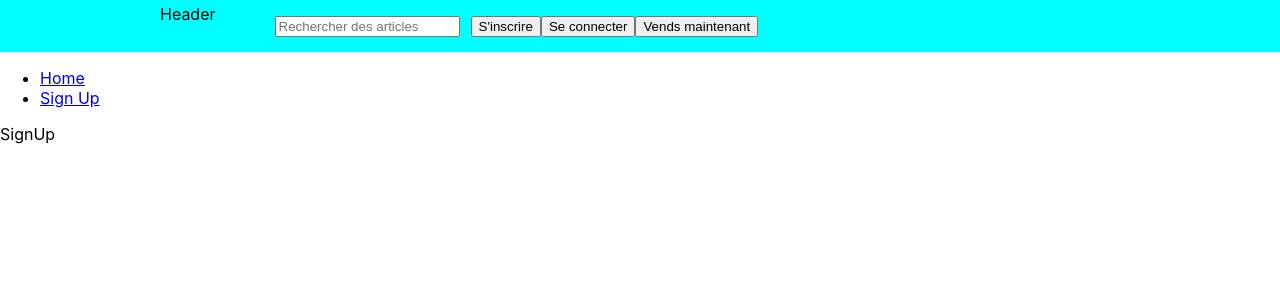
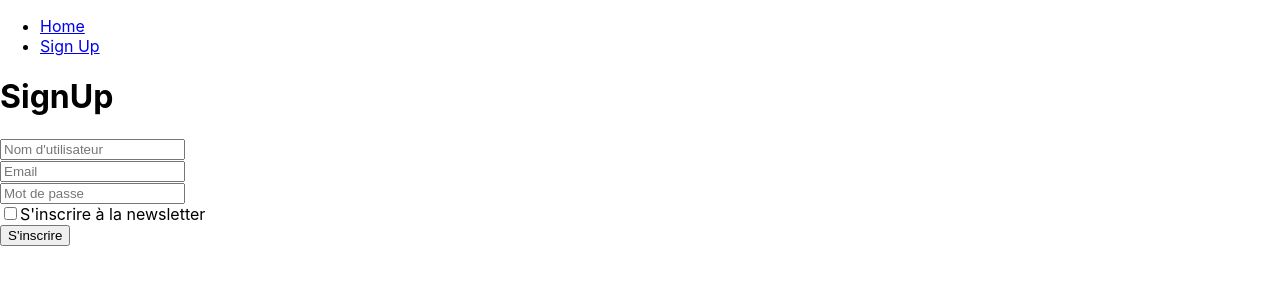
Before and after one commit to ilyas-g/vinted-react, a React (Create React App) app: page /signup in a window 1280 px wide. Shown: the top 300 px of the page. Built offline with nearby package versions, Linux system fonts and the light colour scheme; the HTML template or start-up script is replaced by a standard one.

Commit message:
Ajout de sass, ajout d'une page d'inscription

```diff
--- a/package.json
+++ b/package.json
@@ -11,6 +11,7 @@
     "react-dom": "^18.2.0",
     "react-router-dom": "^6.3.0",
     "react-scripts": "5.0.1",
+    "sass": "^1.54.0",
     "web-vitals": "^2.1.4"
   },
   "scripts": {
--- a/src/App.js
+++ b/src/App.js
@@ -1,6 +1,6 @@
 // src/App.js
 import { BrowserRouter as Router, Routes, Route, Link } from "react-router-dom";
-import Header from "./components/Header/Header";
+// import Header from "./components/Header/Header";
 import Home from "./pages/Home";
 import Offer from "./pages/Offer";
 import SignUp from "./pages/SignUp";
@@ -8,7 +8,7 @@ import SignUp from "./pages/SignUp";
 function App() {
   return (
     <Router>
-      <Header />
+      {/* <Header /> */}
       <nav>
         <ul>
           <li>
--- a/src/components/Header/Header.js
+++ b/src/components/Header/Header.js
@@ -14,7 +14,7 @@ export default function Header() {
                             <div className='position-relative'>
                                 <div className='entete-bar_input'>
                                     <input className='bar_value' id="search_text" name="search_text" placeholder="Rechercher des articles" data-testid="search-text--input"
-                                        autocomplete="off" aria-labelledby="search-item" value="" />
+                                        autoComplete="off" aria-labelledby="search-item" value="" />
                                     <div className='entete-bar_suffix'></div>
                                 </div>
                             </div>
--- a/src/pages/SignUp.js
+++ b/src/pages/SignUp.js
@@ -1,7 +1,100 @@
-import React from 'react';
+import { useState } from 'react';
+import axios from "axios";
 
 export default function SignUp() {
+
+    const [username, setUsername] = useState("");
+    const [email, setEmail] = useState("");
+    const [password, setPassword] = useState("");
+    const [newsletter, setNewsLetter] = useState(false);
+
+    const [errorMessage, setErrorMessage] = useState("");
+
+    const handleChangeUsername = (event) => {
+        setUsername(event.target.value);
+    };
+
+    const handleChangeEmail = (event) => {
+        setEmail(event.target.value);
+    };
+
+    const handleChangePassword = (event) => {
+        setPassword(event.target.value);
+    };
+
+    const handleChangeNewsLetter = (event) => {
+        setNewsLetter(event.target.checked);
+    };
+
+    const handleSignup = async (event) => {
+        try {
+            event.preventDefault();
+
+            //Je viens reset le message d'erreur à chaque tentative
+            setErrorMessage("");
+
+            const response = await axios.post("https://lereacteur-vinted-api.herokuapp.com/user/signup", {
+                username: username,
+                email: email,
+                password: password,
+                newsletter: newsletter
+            });
+            console.log(response.data);
+            alert("Merci pour votre message");
+
+        } catch (error) {
+            console.log(error.message);
+            if (error.response.status === 409) {
+                setErrorMessage("Cet email a déjà un compte ! ");
+            }
+        }
+    };
+
     return (
-        <div>SignUp</div>
+        <>
+            <h1>SignUp</h1>
+            <form onSubmit={handleSignup}>
+                <div className='position-relative'>
+                    <div>
+                        <input type="text"
+                            id="username"
+                            name="username"
+                            placeholder="Nom d'utilisateur"
+                            value={username}
+                            onChange={handleChangeUsername} />
+                    </div>
+                    <div>
+                        <input
+                            type="email"
+                            id="email"
+                            name="email"
+                            placeholder="Email"
+                            value={email}
+                            onChange={handleChangeEmail} />
+                    </div>
+                    <div>
+                        <input
+                            type="password"
+                            id="password"
+                            name="password"
+                            placeholder="Mot de passe"
+                            value={password}
+                            onChange={handleChangePassword} />
+                    </div>
+                    <div>
+                        <input
+                            type="checkbox"
+                            id="newsletter"
+                            name="newsletter"
+                            value={newsletter}
+                            onChange={handleChangeNewsLetter} />
+                        <label htmlFor="newsletter">S'inscrire à la newsletter</label>
+                    </div>
+                    <input type="submit" value="S'inscrire" />
+                    <p style={{ color: "red" }}>{errorMessage}</p>
+
+                </div>
+            </form>
+        </>
     );
 }
```
Also changed, not shown: 1 other file (tests, documents, lock files or other folders).
